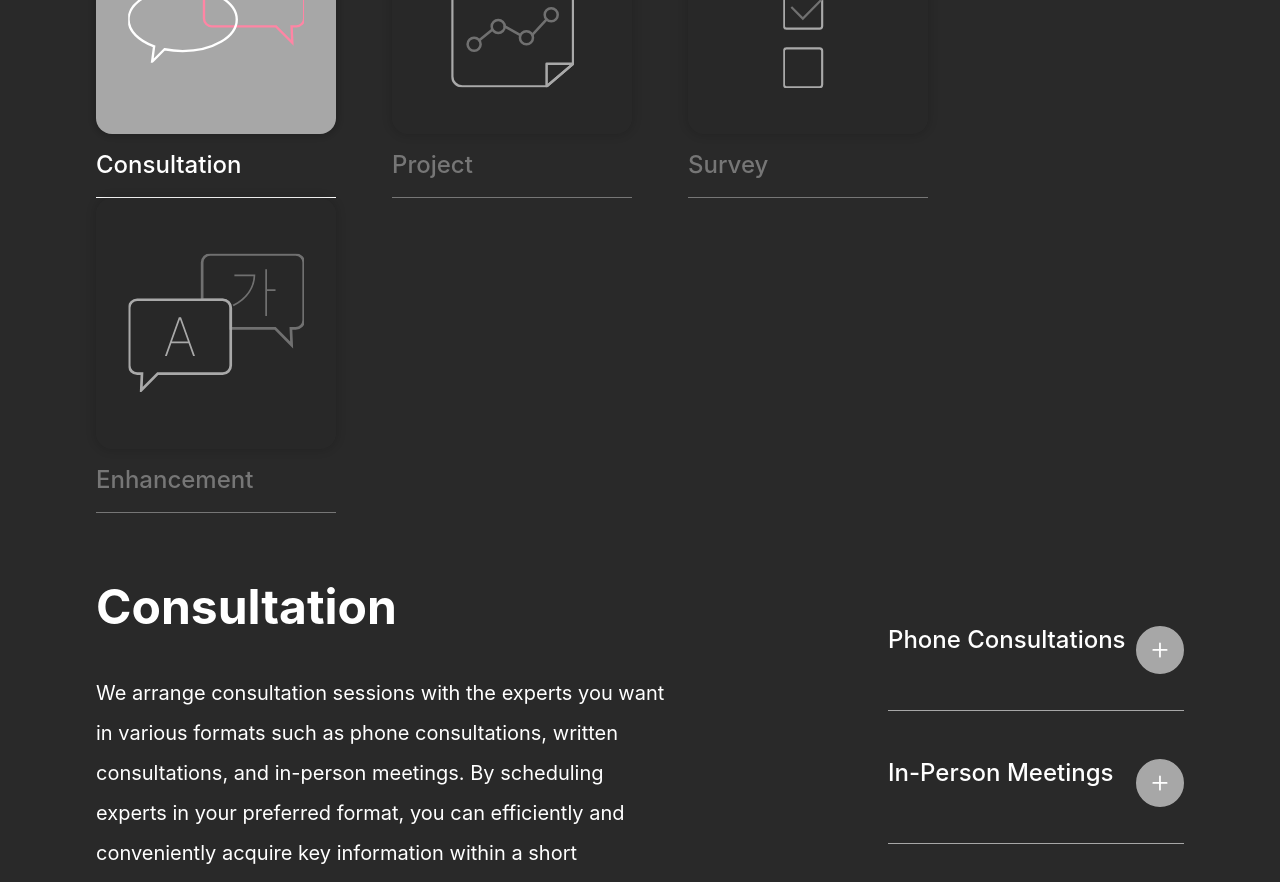
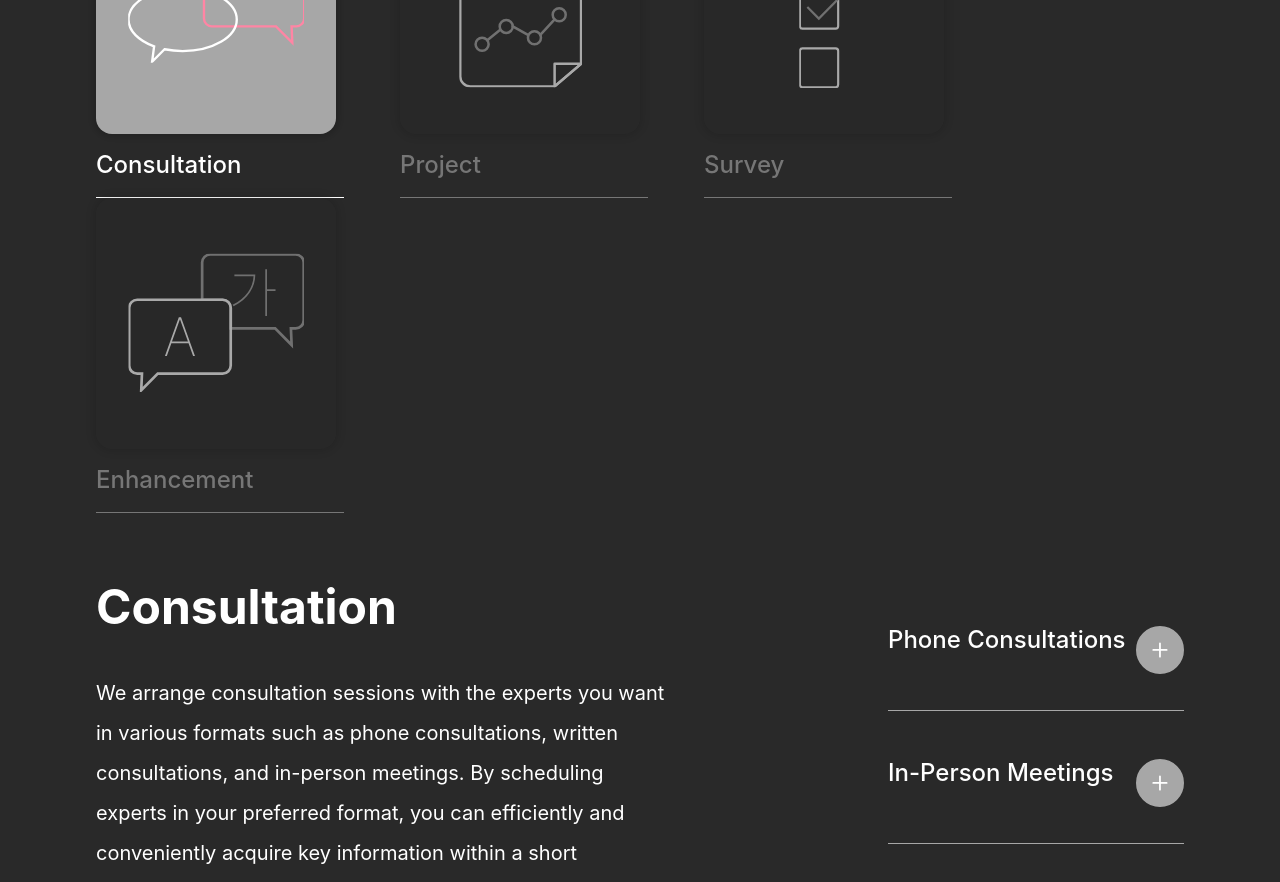
Before and after one commit to krrrr-b/liahnson-hompage, a React (Create React App) app: page /services in a window 1280 px wide. Shown: the part 820-1702 px from the top of the page. Built offline with nearby package versions, Linux system fonts and the light colour scheme; a web font is replaced by a local one.

Commit message:
[feature/LS-35] 서비스페이지 타이틀 간격 길이 1rem cnrk

```diff
--- a/src/components/base/HoverIcon/styles.ts
+++ b/src/components/base/HoverIcon/styles.ts
@@ -37,7 +37,7 @@ const Title = styled.p<{
 }>`
   position: relative;
   padding: 2.2rem 0;
-  width: 30rem;
+  width: 31rem;
   font-weight: 510;
   font-size: 3rem;
   line-height: 3.6rem;
@@ -93,7 +93,7 @@ const Title = styled.p<{
 `;
 
 const Wrapper = styled.a<{ isHover: boolean; isSelected: boolean }>`
-  width: 30rem;
+  width: 31rem;
 
   transition: opacity 1.1s cubic-bezier(0.165, 0.84, 0.44, 1);
   transition-delay: 0.15s;
```
